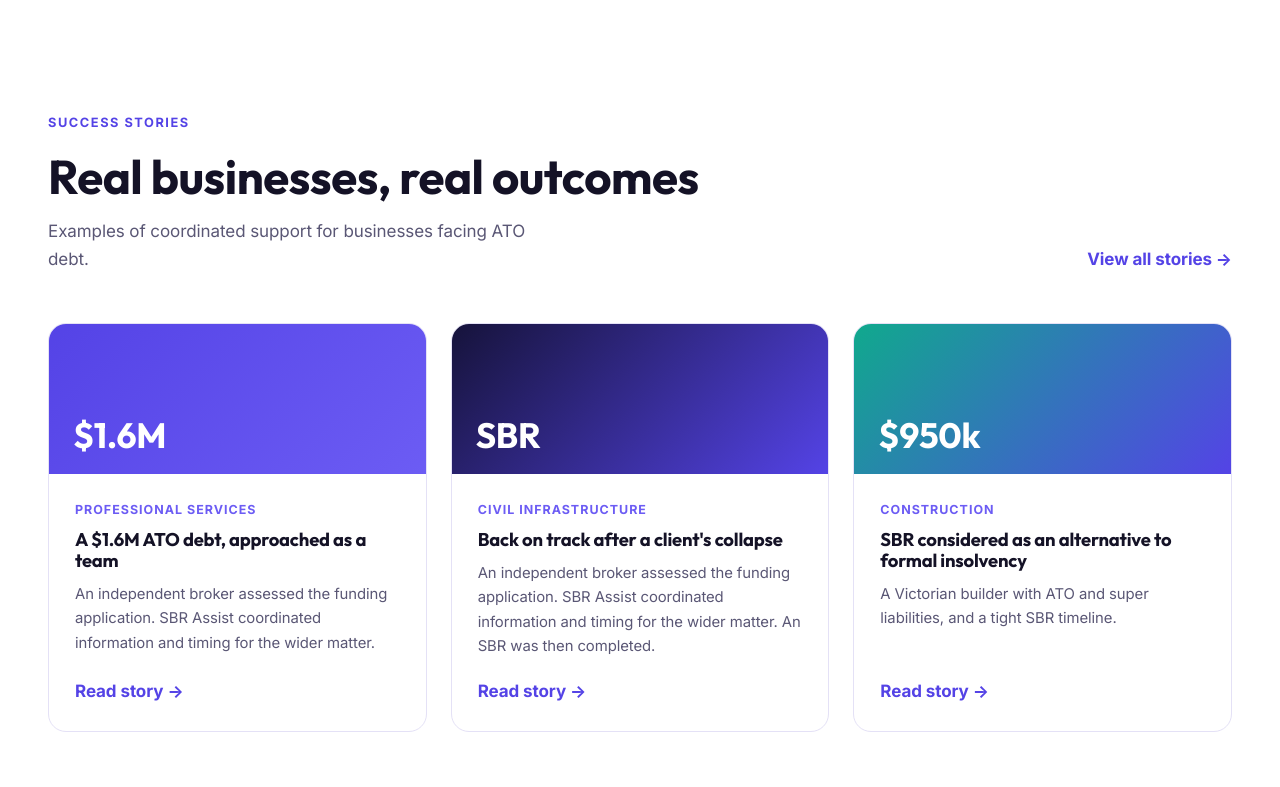
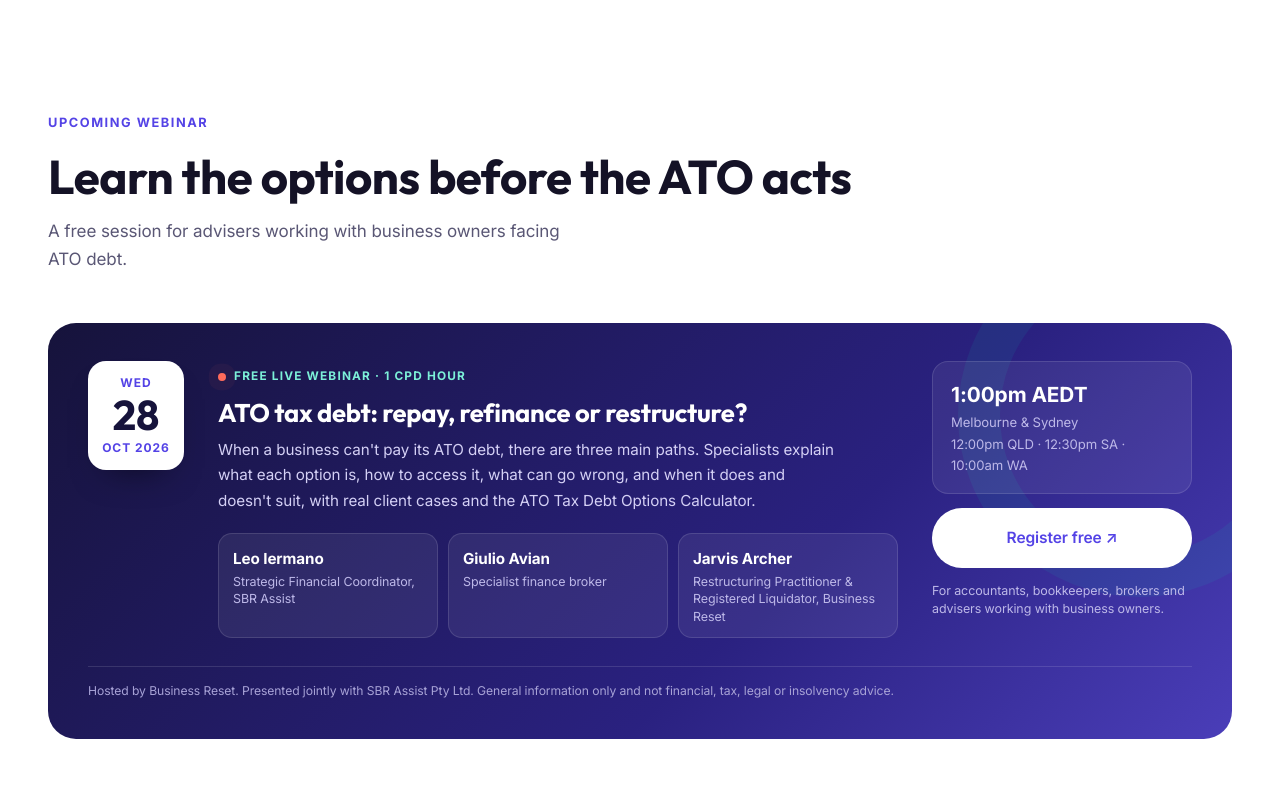
Before and after one commit to fnwebapp/sbrassist_website, a plain HTML site: page index.html in a window 1280 px wide. Shown: the part 8093-8880 px from the top of the page. Drawn offline with Linux system fonts and the light colour scheme.

Commit message:
Add files via upload

```diff
--- a/index.html
+++ b/index.html
@@ -508,6 +508,31 @@
   .p-row{gap:10px}.p-card{width:128px;height:76px;padding:12px}.p-card img{max-height:44px}.p-link{width:32px;height:32px}
   .photo .badge{left:16px;right:16px;bottom:16px;max-width:none}
 }
+/* ===== WEBINAR ===== */
+.webinar{display:grid;grid-template-columns:auto 1fr 260px;gap:34px;align-items:start;background:linear-gradient(135deg,var(--brand-dark) 0%,#2a2180 62%,var(--brand-light) 140%);color:#fff;border-radius:28px;padding:38px 40px;position:relative;overflow:hidden;scroll-margin-top:100px}
+.webinar::after{content:"";position:absolute;right:-90px;top:-90px;width:280px;height:280px;border-radius:50%;border:42px solid rgba(9,208,173,.08);pointer-events:none}
+.wb-date{width:96px;border-radius:18px;background:#fff;color:var(--brand-dark);text-align:center;padding:12px 8px;box-shadow:0 18px 34px -20px rgba(0,0,0,.6)}
+.wb-date span{display:block;font-size:.75rem;font-weight:700;letter-spacing:.08em;text-transform:uppercase;color:var(--brand)}
+.wb-date b{display:block;font-family:"Outfit","Inter",sans-serif;font-size:2.6rem;line-height:1;margin:2px 0;color:var(--brand-dark)}
+.wb-tag{display:inline-flex;align-items:center;gap:8px;font-size:.74rem;font-weight:700;letter-spacing:.1em;text-transform:uppercase;color:var(--teal-soft)}
+.wb-tag i{width:8px;height:8px;border-radius:50%;background:#ff6b5b;box-shadow:0 0 0 0 rgba(255,107,91,.6);animation:wbLive 1.8s ease-out infinite}
+@keyframes wbLive{0%{box-shadow:0 0 0 0 rgba(255,107,91,.6)}100%{box-shadow:0 0 0 10px rgba(255,107,91,0)}}
+.wb-main h3{font-size:1.6rem;margin:10px 0;color:#fff}
+.wb-main>p{color:#d4d0f5;font-size:.95rem;max-width:620px}
+.wb-people{list-style:none;padding:0;display:grid;grid-template-columns:repeat(3,1fr);gap:10px;margin:20px 0 0}
+.wb-people li{background:rgba(255,255,255,.07);border:1px solid rgba(255,255,255,.12);border-radius:14px;padding:12px 14px}
+.wb-people b{display:block;font-size:.95rem}
+.wb-people span{display:block;font-size:.78rem;color:#bdb8e8;line-height:1.4;margin-top:2px}
+.wb-side{display:grid;gap:14px;position:relative;z-index:1}
+.wb-time{background:rgba(255,255,255,.07);border:1px solid rgba(255,255,255,.12);border-radius:16px;padding:16px 18px}
+.wb-time b{display:block;font-size:1.3rem}
+.wb-time span{display:block;font-size:.82rem;color:#bdb8e8}
+.wb-side .btn{justify-content:center}
+.wb-side small{font-size:.78rem;color:#bdb8e8;line-height:1.45}
+.wb-note{grid-column:1/-1;font-size:.76rem;color:#a7a2d6!important;border-top:1px solid rgba(255,255,255,.12);padding-top:14px;margin:-6px 0 0}
+@media (max-width:1100px){.webinar{grid-template-columns:auto 1fr}.wb-side{grid-column:1/-1;grid-template-columns:1fr auto;align-items:center}.wb-side small{grid-column:1/-1}}
+@media (max-width:760px){.webinar{grid-template-columns:1fr;padding:26px 20px;gap:20px}.wb-date{display:flex;width:auto;align-items:baseline;gap:8px;justify-content:center}.wb-date b{font-size:1.8rem}.wb-people{grid-template-columns:1fr}.wb-side{grid-template-columns:1fr}.wb-main h3{font-size:1.3rem}}
+@media (prefers-reduced-motion:reduce){.wb-tag i{animation:none}}
 </style>
 </head>
 <body>
@@ -891,6 +916,34 @@
   </div>
 </section>
 
+<!-- ===== WEBINAR ===== -->
+<section style="padding-top:0">
+  <div class="wrap">
+    <div class="head-row">
+      <div><span class="eyebrow">Upcoming webinar</span><h2>Learn the options before the ATO acts</h2><p>A free session for advisers working with business owners facing ATO debt.</p></div>
+    </div>
+    <div class="webinar" id="webinar">
+      <div class="wb-date"><span>Wed</span><b>28</b><span>Oct 2026</span></div>
+      <div class="wb-main">
+        <span class="wb-tag"><i></i>Free live webinar · 1 CPD hour</span>
+        <h3>ATO tax debt: repay, refinance or restructure?</h3>
+        <p>When a business can&#39;t pay its ATO debt, there are three main paths. Specialists explain what each option is, how to access it, what can go wrong, and when it does and doesn&#39;t suit, with real client cases and the ATO Tax Debt Options Calculator.</p>
+        <ul class="wb-people">
+          <li><b>Leo Iermano</b><span>Strategic Financial Coordinator, SBR Assist</span></li>
+          <li><b>Giulio Avian</b><span>Specialist finance broker</span></li>
+          <li><b>Jarvis Archer</b><span>Restructuring Practitioner &amp; Registered Liquidator, Business Reset</span></li>
+        </ul>
+      </div>
+      <div class="wb-side">
+        <div class="wb-time"><b>1:00pm AEDT</b><span>Melbourne &amp; Sydney</span><span>12:00pm QLD · 12:30pm SA · 10:00am WA</span></div>
+        <a href="https://businessreset.com.au/events/repay-refinance-restructure" target="_blank" rel="noopener" class="btn btn-white">Register free ↗</a>
+        <small>For accountants, bookkeepers, brokers and advisers working with business owners.</small>
+      </div>
+      <p class="wb-note">Hosted by Business Reset. Presented jointly with SBR Assist Pty Ltd. General information only and not financial, tax, legal or insolvency advice.</p>
+    </div>
+  </div>
+</section>
+
 <!-- ===== STORIES PREVIEW ===== -->
 <section style="padding-top:0">
   <div class="wrap">
```
